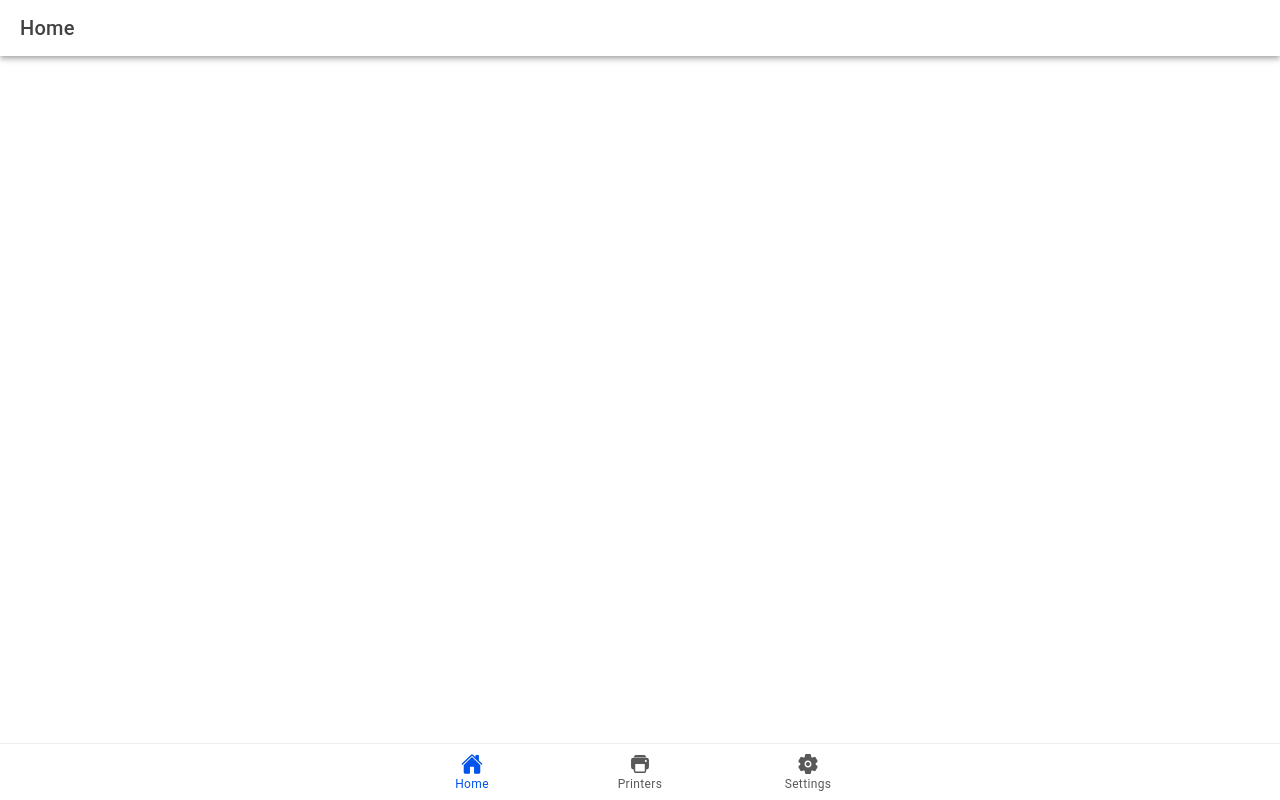
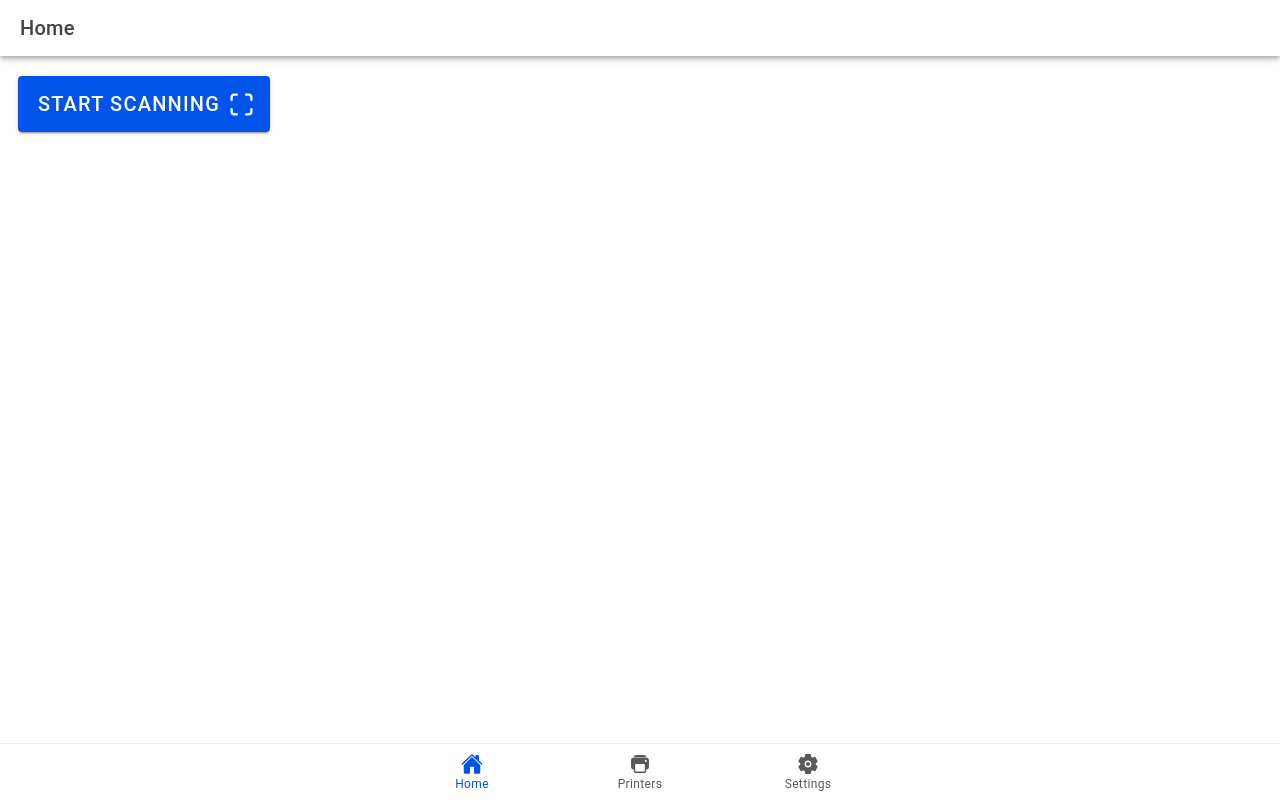
Before and after one commit to VanshajSaxena/printit-pwa, a React (Vite) app: page /home in a window 1280 px wide. Built offline with nearby package versions, Linux system fonts and the light colour scheme.

Commit message:
remove header inside the component and add a button

```diff
--- a/src/pages/Home.tsx
+++ b/src/pages/Home.tsx
@@ -1,11 +1,14 @@
 import {
+  IonButton,
   IonContent,
   IonHeader,
+  IonIcon,
   IonPage,
   IonTitle,
   IonToolbar,
 } from "@ionic/react";
 import "./Home.css";
+import { scan } from "ionicons/icons";
 
 const Home: React.FC = () => {
   return (
@@ -16,11 +19,12 @@ const Home: React.FC = () => {
         </IonToolbar>
       </IonHeader>
       <IonContent fullscreen>
-        <IonHeader collapse="condense">
-          <IonToolbar>
-            <IonTitle size="large">Home</IonTitle>
-          </IonToolbar>
-        </IonHeader>
+        <div className="ion-padding">
+          <IonButton size="large">
+            Start Scanning
+            <IonIcon slot="end" ios={scan} md={scan}></IonIcon>
+          </IonButton>
+        </div>
       </IonContent>
     </IonPage>
   );
```
